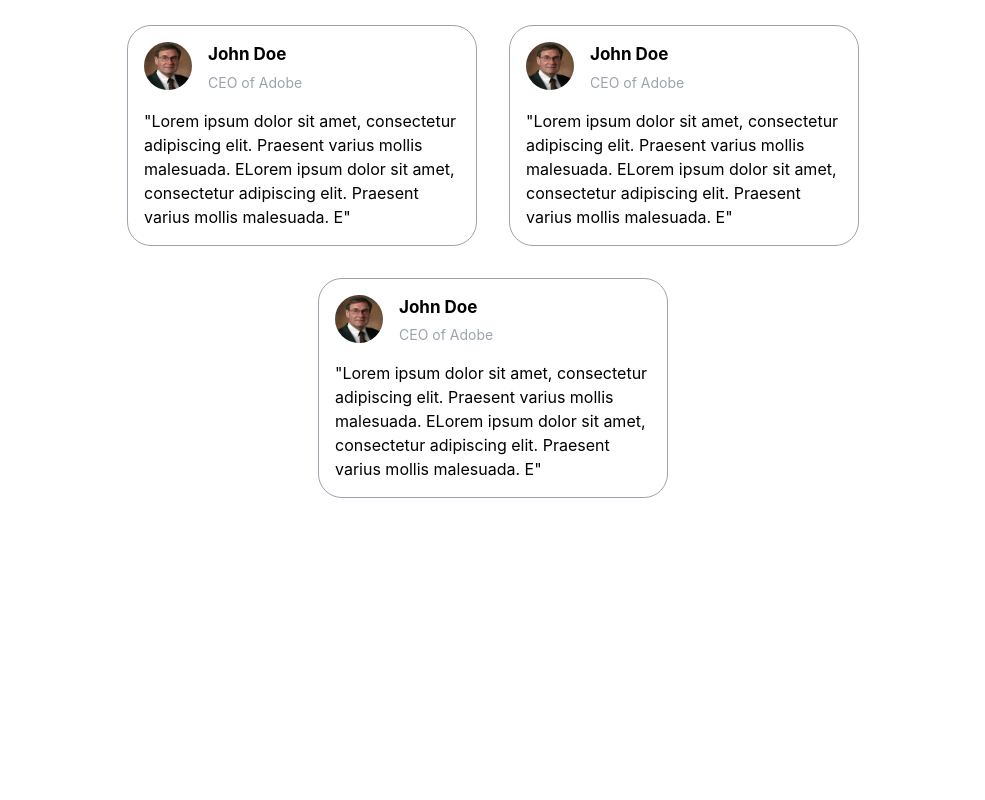
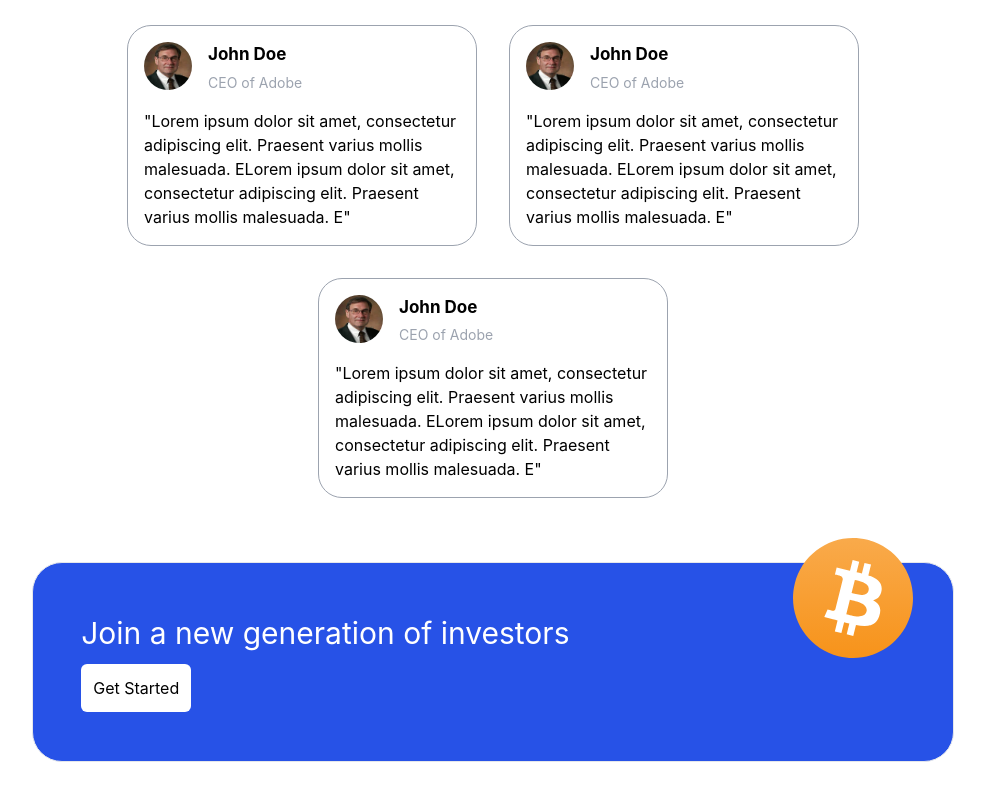
Before and after one commit to Medmly20208/CryptoCurrencyTracker, a React (Create React App) app: page / in a window 1280 px wide. Shown: the part 5661-6461 px from the top of the page, without its empty margins (147-1132 px from the left). Before the commit the page ends 6175 px from the top, so only its background shows below. Built offline with nearby package versions, Linux system fonts and the light colour scheme; some icons are missing.

Commit message:
finish banner

```diff
--- /dev/null
+++ b/src/Pages/Home/Banner/index.js
@@ -0,0 +1,28 @@
+import React from "react";
+
+//Icon
+import { Icon } from "@iconify/react";
+
+const index = () => {
+  return (
+    <div className="flex justify-center ">
+      <div className="w-[90%] min-h-[200px] border rounded-[30px] mt-12 mb-12 bg-[#2752E7] text-white p-12 relative">
+        <h1 className="text-[30px] mb-2 text-center sx:text-left">
+          Join a new generation of investors
+        </h1>
+        <button className="bg-white text-black p-3 rounded-md hover:opacity-90 w-full sx:w-fit">
+          Get Started
+        </button>
+
+        <div className="top-[-25px] right-[40px] hidden absolute sx:block">
+          <Icon icon={"logos:bitcoin"} className="text-[120px]" />
+        </div>
+        <div className="top-[20px] right-[190px] hidden absolute sx:block">
+          <Icon icon={"cib:ethereum"} className="text-[120px] text-gray-800" />
+        </div>
+      </div>
+    </div>
+  );
+};
+
+export default index;
--- a/src/Pages/Home/index.js
+++ b/src/Pages/Home/index.js
@@ -6,6 +6,7 @@ import Advantages from "./Advantages";
 import Services from "./Services";
 import Steps from "./Steps";
 import Testimonials from "./Testimonials";
+import Banner from "./Banner";
 
 const index = () => {
   return (
@@ -16,6 +17,7 @@ const index = () => {
       <Services />
       <Steps />
       <Testimonials />
+      <Banner />
     </>
   );
 };
```
